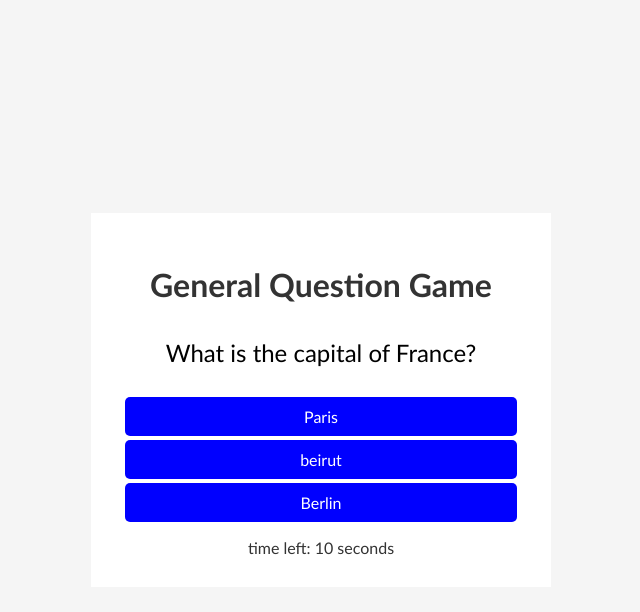
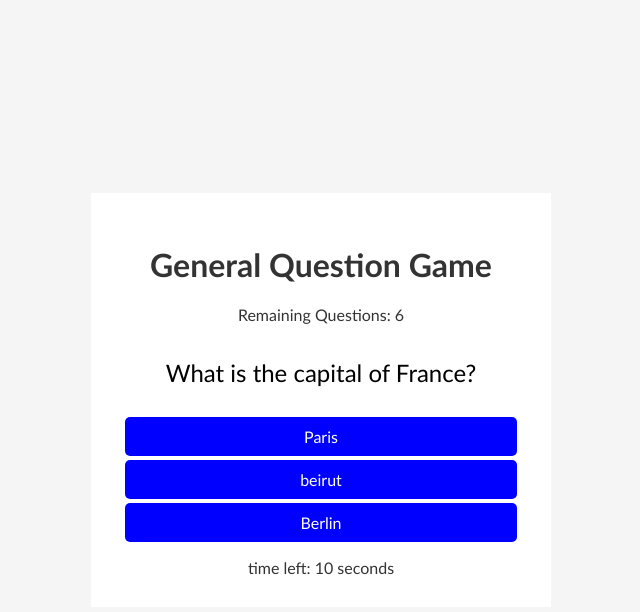
Before and after one commit to ahmadalakoum/QuizGame, a plain HTML site: page index.html in a window 1280 px wide. Both pictures are taken after a click on the button "Easy". Shown: the whole page, without its empty margins (319-959 px from the left). Drawn offline with Linux system fonts and the light colour scheme.

Commit message:
added remaining questions

```diff
--- a/index.html
+++ b/index.html
@@ -13,7 +13,7 @@
         </div>
 
         <div id="difficultyChoice">
-           <h3>Select difficulty</h3>
+           <h3 >Select difficulty</h3>
            <div id="buttons">
                 <button id="easy">Easy</button>
                 <button id="medium">Medium</button>
@@ -22,6 +22,8 @@
         </div>
 
         <div id="questionContainer">
+            <span id="remaining-questions"></span>
+
             <!-- Question will be displayed here -->
              <p id="Question"></p>
             <ul id="Listanswers">
--- a/script.js
+++ b/script.js
@@ -10,6 +10,8 @@ const timeLeft=document.getElementById("timeLeft");
 let totalTime=12;
 let counter = 0;
 let score = 0;
+let nbOfQuestions;
+const QuestionsLeft=document.getElementById("remaining-questions");
 // array of objects to store the questions.
 let questions = [
     {
@@ -120,6 +122,8 @@ function startGame(difficultyLevel){
     difficulty.innerHTML="";
     timeLeft.textContent=totalTime;
     questions = questions.filter(question => question.difficulty === difficultyLevel);
+    nbOfQuestions = questions.length;
+    QuestionsLeft.textContent = `Remaining Questions: ${nbOfQuestions}`;
     generateQuestion();
     countdown();
 }
@@ -168,10 +172,11 @@ function validateAnswer(selectedOption) {
         score++;
     }
     PlayerScore.textContent = `Score: ${score}/${questions.length}`;
+    QuestionsLeft.textContent = `Remaining Questions: ${nbOfQuestions - counter}`;
 }
 
 function countdown() {
-    if (totalTime > 0) {
+    if (totalTime > 0 && counter < questions.length) {
         timeLeft.innerHTML = `time left: ${totalTime} seconds`;
         totalTime--;
         setTimeout(countdown, 1000);
```
